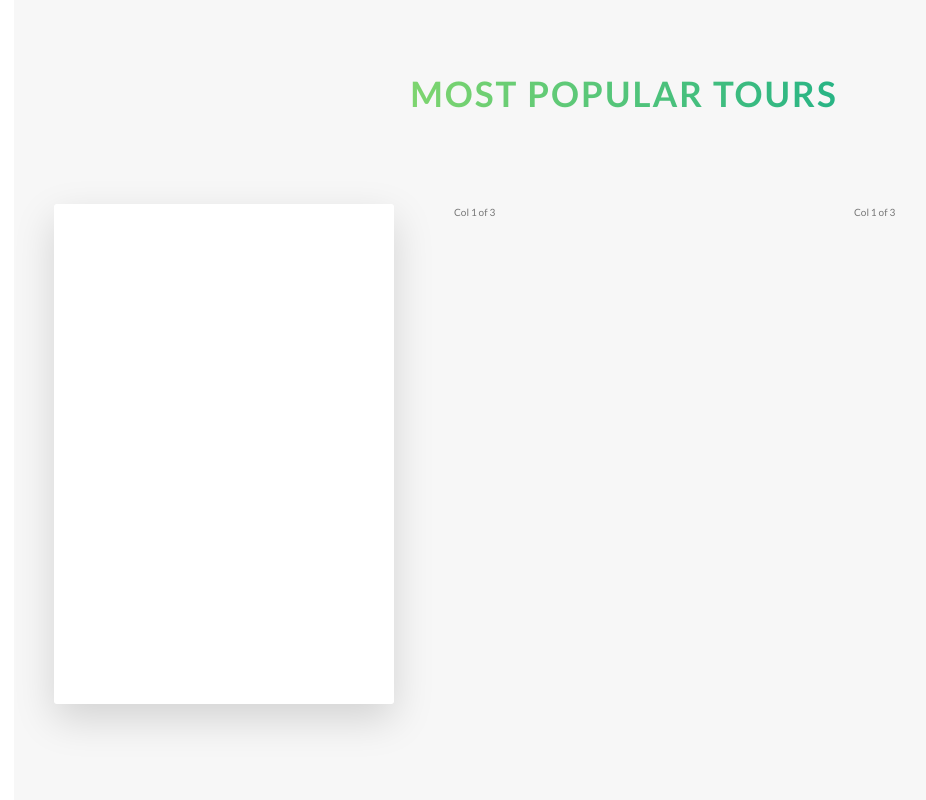
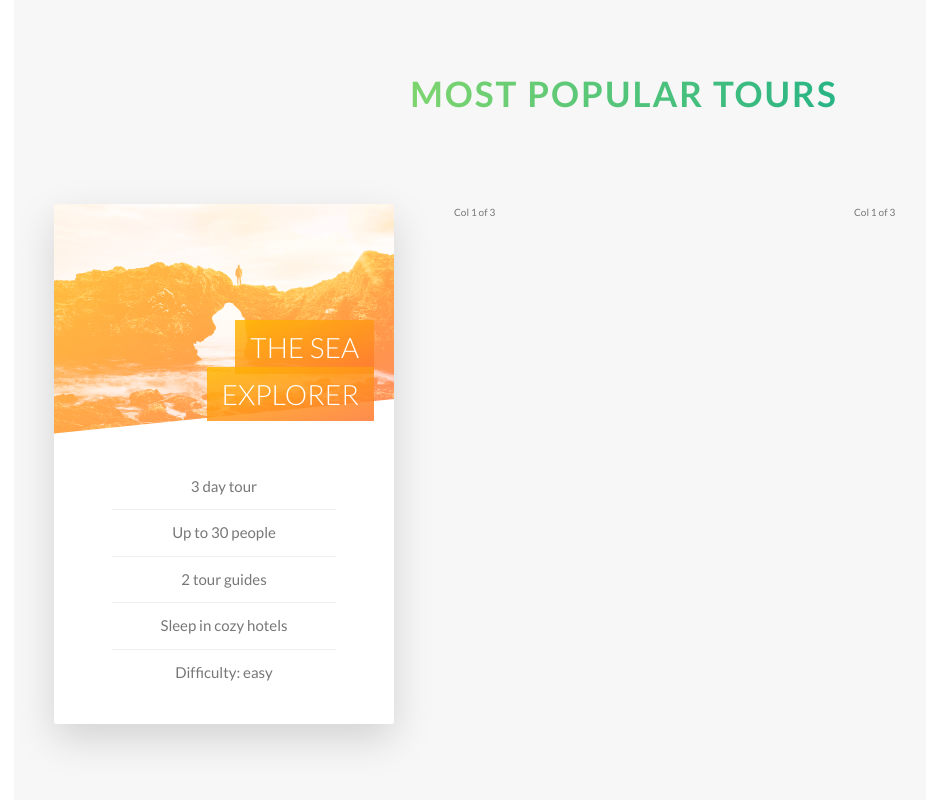
Before and after one commit to Tmoyni/Natours, a website: page index.html in a window 1280 px wide. Shown: the part 2193-2993 px from the top of the page, without its empty margins (16-942 px from the left). Drawn offline with Linux system fonts and the light colour scheme.

Commit message:
finished styling for front of tours card

```diff
--- a/index.html
+++ b/index.html
@@ -116,10 +116,32 @@
                     <div class="col-1-of-3">
                         <div class="card">
                             <div class="card__side card__side--front">
-                                Front
+                                <div class="card__picture card__picture--1">
+                                    &nbsp;
+                                </div>
+                                <h4 class="card__heading">
+                                    <span class="card__heading-span card__heading-span--1">
+                                        The Sea Explorer
+                                    </span>
+                                </h4>
+                                <div class="card__details">
+                                    <ul>
+                                        <li>3 day tour</li>
+                                        <li>Up to 30 people</li>
+                                        <li>2 tour guides</li>
+                                        <li>Sleep in cozy hotels</li>
+                                        <li>Difficulty: easy</li>
+                                    </ul>
+                                </div>
                             </div>
                             <div class="card__side card__side--back card__side--back-1">
-                                Back
+                                <div class="card__cta">
+                                    <div class="card__price-box">
+                                        <p class="card__price-only">Only</p>
+                                        <p class="card__price-value">$297</p>
+                                    </div>
+                                    <a href="#" class="btn--white">Book now!</a>
+                                </div>
                             </div>
                         </div>
                     </div>
--- a/sass/abstracts/_variables.scss
+++ b/sass/abstracts/_variables.scss
@@ -11,6 +11,8 @@ $color-tertiary-light: #2998ff;
 $color-tertiary-dark: #5643fa;
 
 $color-grey-light-1: #f7f7f7;
+$color-grey-light-2: #eee;
+
 
 $color-grey-dark: #777;
 $color-white: #fff;
--- a/sass/components/_card.scss
+++ b/sass/components/_card.scss
@@ -1,14 +1,15 @@
 .card {
+
+    //Functionality
     perspective: 150rem;
     -moz-perspective: 150rem;
     position: relative;
-    height: 50rem;
+    height: 52rem;
 
     &__side {
-        color: #fff;
         font-size: 2rem;
 
-        height: 50rem;
+        height: 52rem;
         transition: all .8s ease;
         position: absolute;
         top: 0;
@@ -16,6 +17,7 @@
         width: 100%;
         backface-visibility: hidden;
         border-radius: 3px;
+        overflow: hidden;
         box-shadow: 0 1.5rem 4rem rgba($color-black, .15);
 
         &--front {
@@ -32,10 +34,78 @@
     }
 
     &:hover &__side--front {
-        transform: rotateY(180deg);
+        transform: rotateY(-180deg);
     }
 
     &:hover &__side--back {
         transform: rotateY(0deg);
     }
+
+    //FRONT SIDE STYLING
+    &__picture {
+        background-size: cover;
+        height: 23rem;
+        background-blend-mode: screen;
+        -webkit-clip-path: polygon(0 0, 100% 0, 100% 85%, 0 100%);
+        clip-path: polygon(0 0, 100% 0, 100% 85%, 0 100%);
+
+        &--1 {
+            background-image: linear-gradient(to right bottom, $color-secondary-light, $color-secondary-dark),
+            url(../img/nat-5.jpg);
+        }
+
+        &--2 {
+            background-image: url(../img/nat-5.img);
+        }
+
+        &--3 {
+            background-image: url(../img/nat-5.img);
+        }
+    }
+
+    &__heading {
+        font-size: 2.8rem;
+        font-weight: 300;
+        text-transform: uppercase;
+        text-align: right;
+        color: $color-white;
+        position: absolute;
+        top: 12rem;
+        right: 2rem;
+        width: 75%
+    }
+
+    &__heading-span {
+        padding: 1rem 1.5rem;
+        box-decoration-break: clone;
+        -webkit-box-decoration-break: clone;
+
+
+        &--1 {
+            background-image: linear-gradient( to right bottom,
+            rgba($color-secondary-light, .85),
+            rgba($color-secondary-dark, .85));
+        }
+    }
+
+    &__details {
+        padding: 3rem;
+
+        ul{
+            list-style: none;
+            width: 80%;
+            margin: 0 auto;
+
+            li{
+                text-align: center;
+                font-size: 1.5rem;
+                padding: 1rem;
+
+                &:not(:last-child) {
+                    border-bottom: 1px solid $color-grey-light-2
+                }
+            }
+        }
+    }
+
 }
--- a/sass/layout/_header.scss
+++ b/sass/layout/_header.scss
@@ -8,7 +8,7 @@
     background-size: cover;
     background-position: top;
     position: relative;
-
+    -webkit-clip-path: polygon(0 0, 100% 0, 100% 75vh, 0 100%);
     clip-path: polygon(0 0, 100% 0, 100% 75vh, 0 100%);
 
     &__logo-box {
```
Also changed, not shown: css/style.css.
